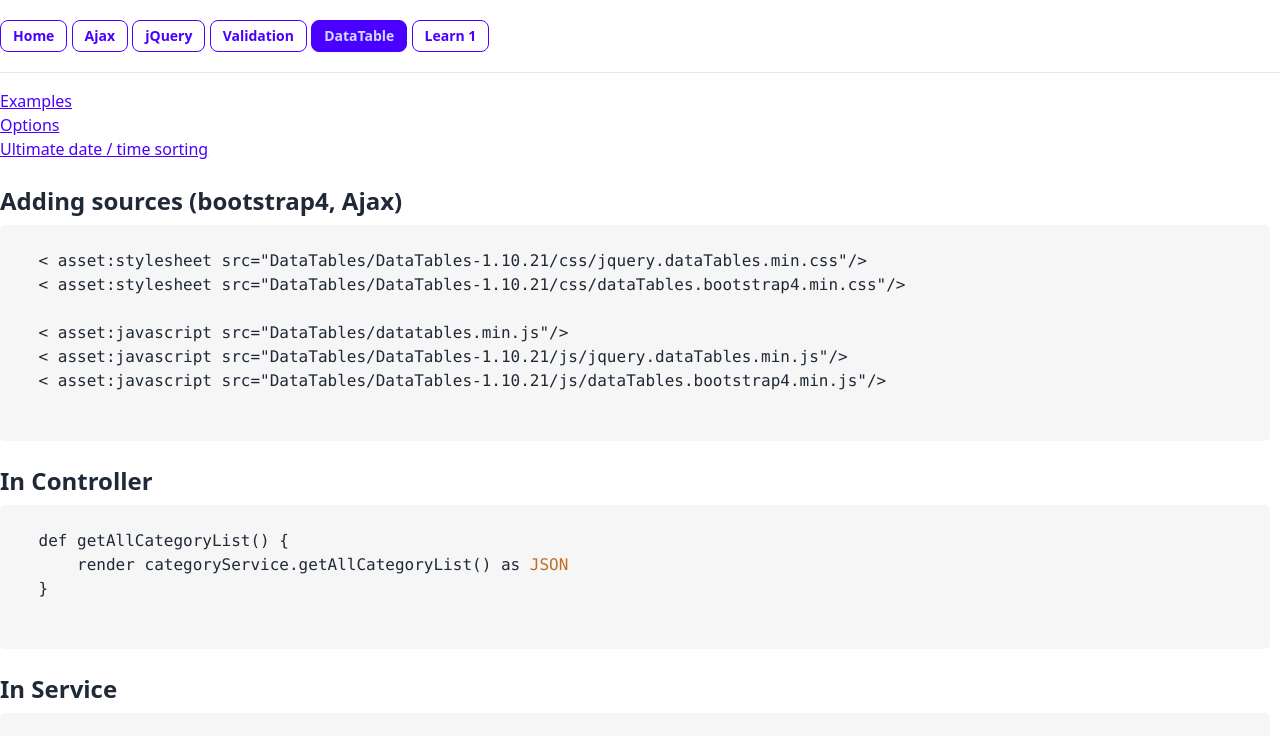
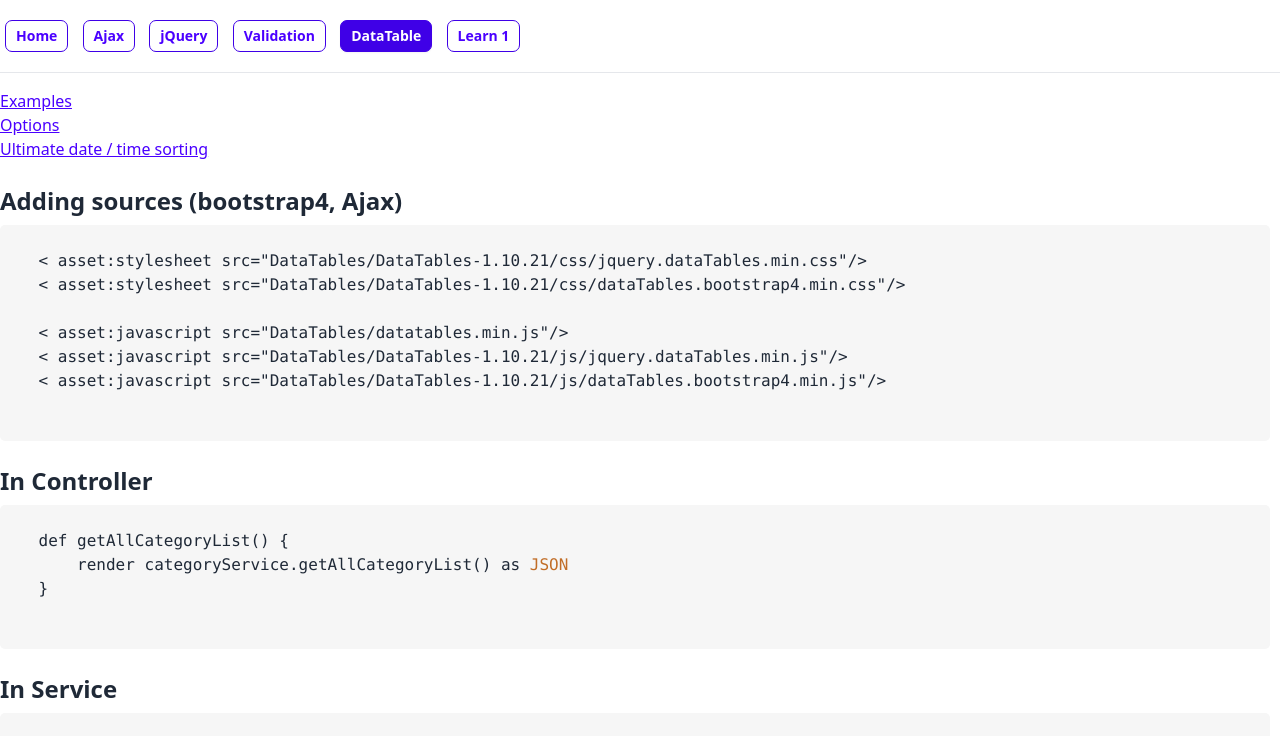
Before and after one commit to krHasan/sandbox-JS, a plain HTML site: page page-datatable.html in a window 1280 px wide. Shown: the top 736 px of the page. Drawn offline with nearby package versions, Linux system fonts and the light colour scheme.

Commit message:
chore(menu): add css for menu

```diff
--- a/index.css
+++ b/index.css
@@ -33,3 +33,28 @@ h5 {
     font-size: 1rem !important;
     margin-top: .5rem !important;
 }
+
+
+/*=====================================
+        Menu
+=====================================*/
+.py-5 {
+    padding: 20px 0;
+}
+.btn {
+    text-decoration: none;
+    padding: 5px 10px;
+    margin: 0 5px;
+    border: 1px solid #3F00E7;
+    border-radius: 7px;
+}
+
+.btn-primary {
+    background-color: #3F00E7;
+    color: white;
+}
+
+.btn-outline {
+    background-color: white;
+    color: #3F00E7;
+}
```
Also changed, not shown: index.html (+1 -1 lines).
